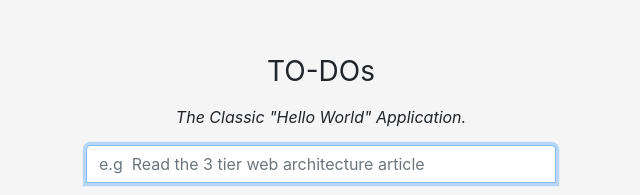
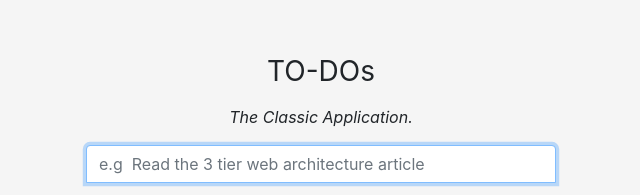
Before and after one commit to anubhav231989/todo, a plain HTML site: page frontend/index.html in a window 1280 px wide. Shown: the top 195 px of the page, without its empty margins (319-959 px from the left). Drawn offline with nearby package versions, Linux system fonts and the light colour scheme; no server answers.

Commit message:
modifies the README.md and some UI changes to frontend/index.html file.

```diff
--- a/frontend/index.html
+++ b/frontend/index.html
@@ -58,7 +58,7 @@
   <body class="text-center" onload="bind();">
     <form class="form-signin">
       <h1 class="h3 mb-3 font-weight-normal">TO-DOs</h1>
-      <p class="font-italic">The Classic "Hello World" Application.</p>
+      <p class="font-italic">The Classic Application.</p>
       <label for="inputTodo" class="sr-only">item</label>
       <input type="text" id="inputTodo" class="form-control" placeholder="e.g  Read the 3 tier web architecture article" required autofocus>
       <br>
```
Also changed, not shown: README.md.
